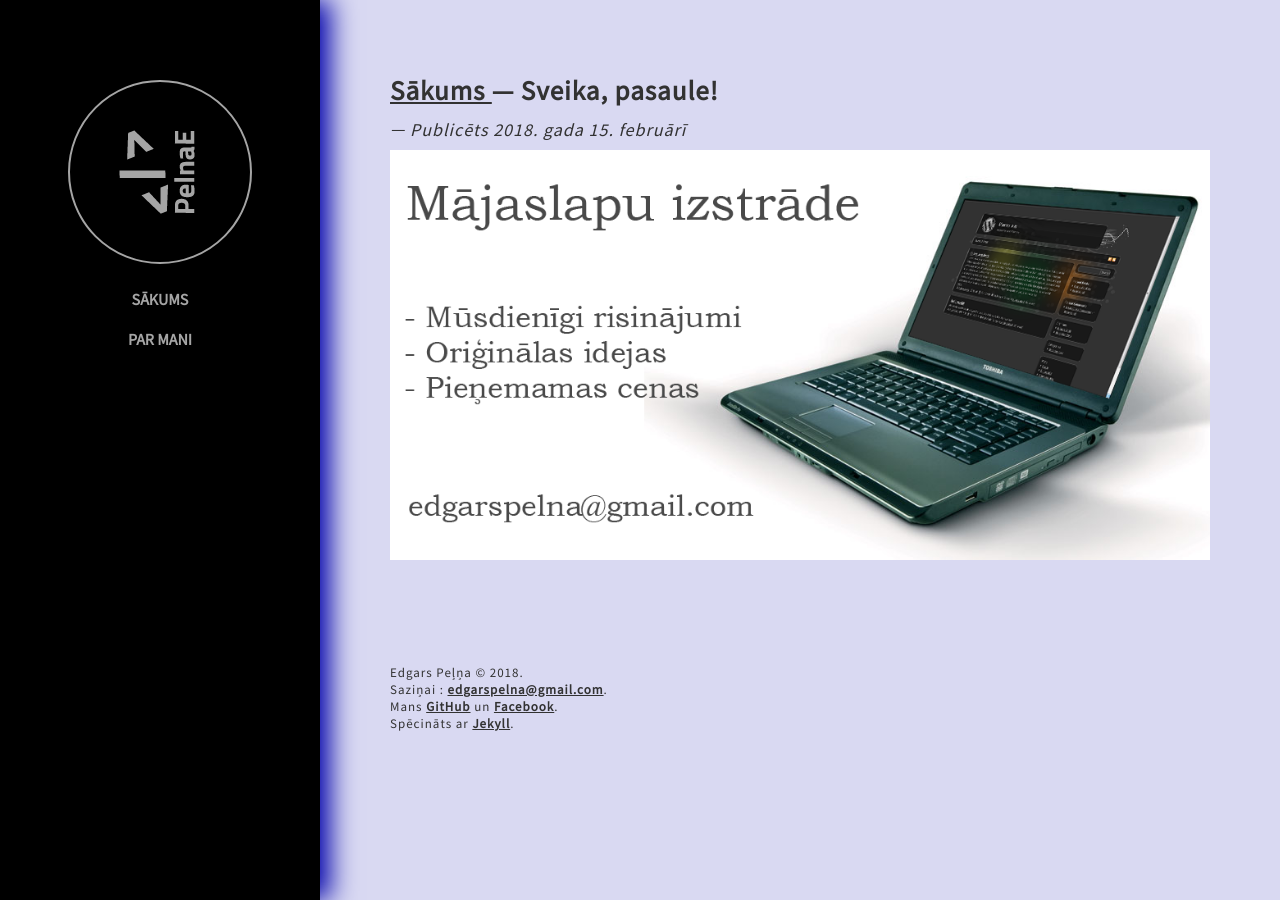
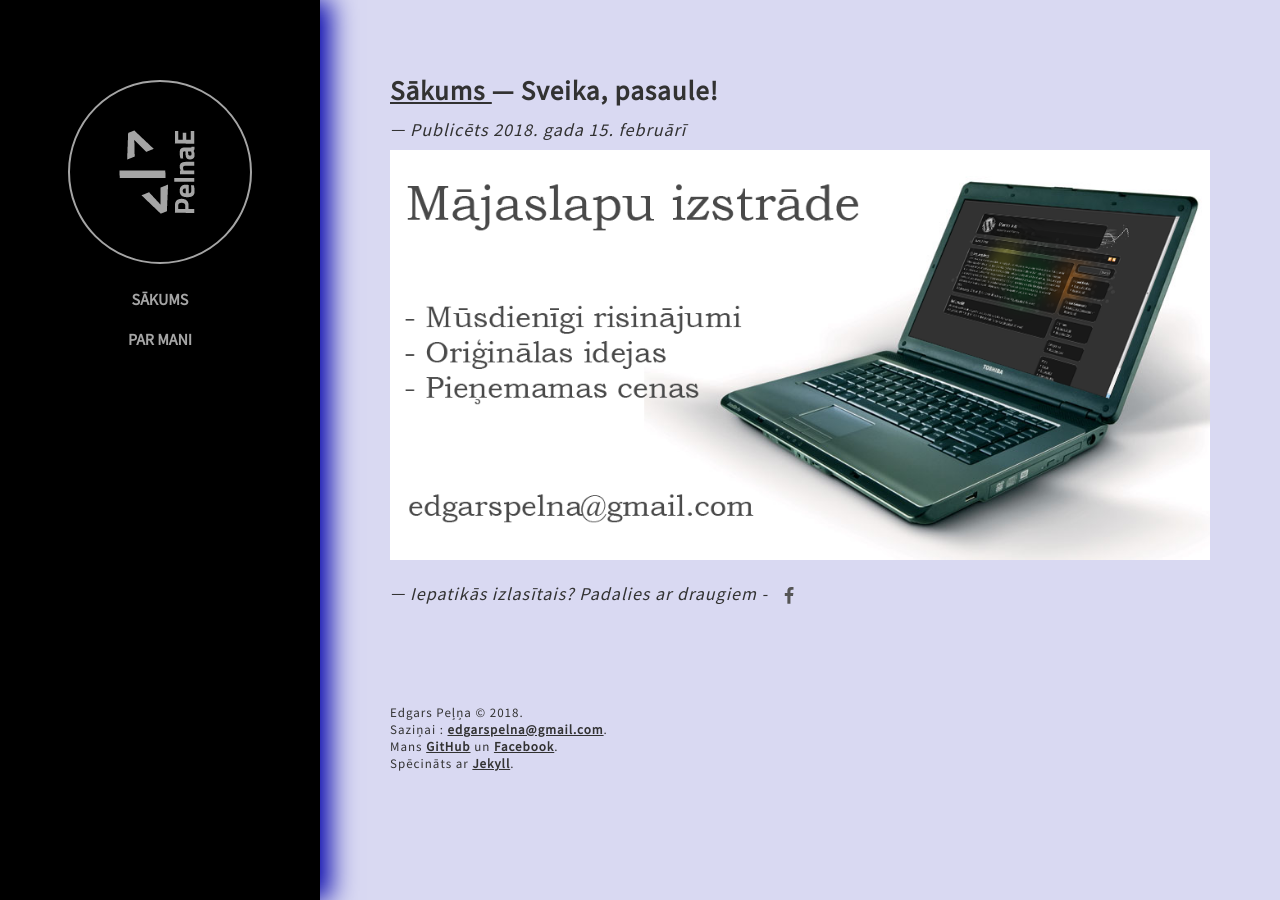
Before and after one commit to edgarspe20/edgarspe20.github.io, a Jekyll site: the page built from _posts/2018-02-15-Sveika-pasaule.markdown, in a window 1280 px wide. Built offline with Jekyll 4.4.1, drawn with Linux system fonts in a browser that asks for light colours.

Commit message:
Add Share to FB

```diff
--- a/_layouts/post.html
+++ b/_layouts/post.html
@@ -28,4 +28,10 @@ layout: default
 		{% endcase %}
 	</span>
 	{{ content }}
+	<span class="post-info">
+		Iepatikās izlasītais? Padalies ar draugiem - <div id="share-buttons">
+		    <div class="facebook" title="Share this on Facebook" onclick="window.open('https://www.facebook.com/sharer.php?u={{ site.url }}{{ page.url }}', 'Share', 'width=1024,height=780,scrollbars=yes,toolbar=no');">
+		    	<svg viewBox="0 0 1792 1792" xmlns="http://www.w3.org/2000/svg"><path d="M1343 12v264h-157q-86 0-116 36t-30 108v189h293l-39 296h-254v759h-306v-759h-255v-296h255v-218q0-186 104-288.5t277-102.5q147 0 228 12z"/></svg>
+		    </div>
+		</div>
 </div>
--- a/_sass/_common.scss
+++ b/_sass/_common.scss
@@ -118,6 +118,17 @@ body {
 				}
 			}
 
+			a {
+				position: relative;
+			}
+
+			a[title]:hover::after {
+				content: attr(title);
+				position: absolute;
+				top: -100%;
+				left: 0;
+			}
+
 			span {
 				font-weight: bold;
 				border: 1px solid #000;
--- /dev/null
+++ b/_sass/socialize.scss
@@ -0,0 +1,26 @@
+
+#share-buttons {display: inline-block; vertical-align: middle; }
+#share-buttons:after {content: ""; display: block; clear: both;}
+#share-buttons > div {
+    position: relative;
+    text-align: left;
+    height: 36px;
+    width: 32px;
+    float: left;
+    text-align: center;
+}
+#share-buttons > div > svg {height: 16px; fill: #555555; margin-top: 10px;}
+#share-buttons > div:hover {cursor: pointer;}
+#share-buttons > div.facebook:hover > svg {fill: #3B5998;}
+#share-buttons > div.twitter:hover > svg {fill: #55ACEE;}
+#share-buttons > div.linkedin:hover > svg {fill: #0077b5;}
+#share-buttons > div.pinterest:hover > svg {fill: #CB2027;}
+#share-buttons > div.gplus:hover > svg {fill: #dd4b39;}
+#share-buttons > div.mail:hover > svg {fill: #7D7D7D;}
+#share-buttons > div.instagram:hover > svg {fill: #C73B92;}
+#share-buttons > div.facebook > svg {height: 18px; margin-top: 9px;}
+#share-buttons > div.twitter > svg {height: 20px; margin-top: 8px;}
+#share-buttons > div.linkedin > svg {height: 19px; margin-top: 7px;}
+#share-buttons > div.pinterest > svg {height: 20px; margin-top: 9px;}
+#share-buttons > div.gplus > svg {height: 17px; margin-top: 9px; position: relative; left: 1px;}
+#share-buttons > div.mail > svg {height: 14px; margin-top: 11px;}
--- a/css/main.scss
+++ b/css/main.scss
@@ -8,3 +8,5 @@
 @import "mixins";
 
 @import "common";
+
+@import "socialize";
```
